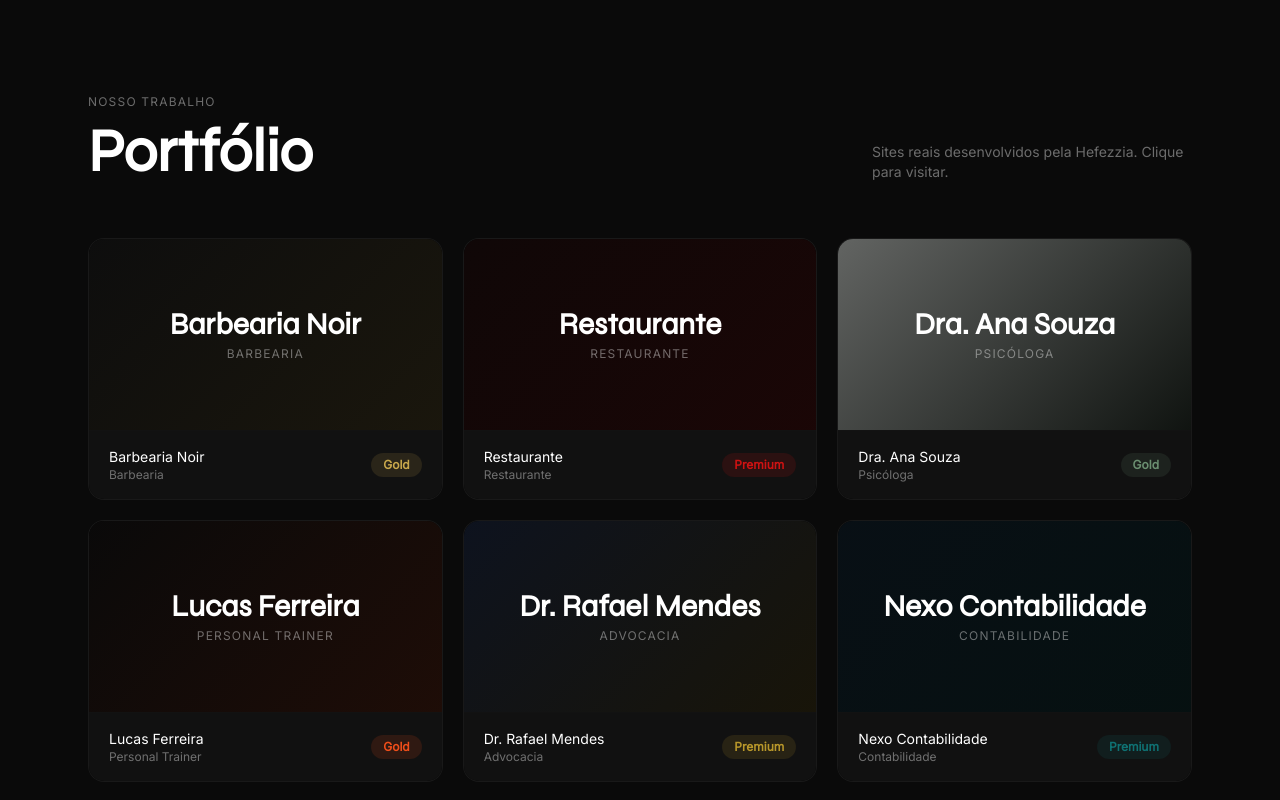
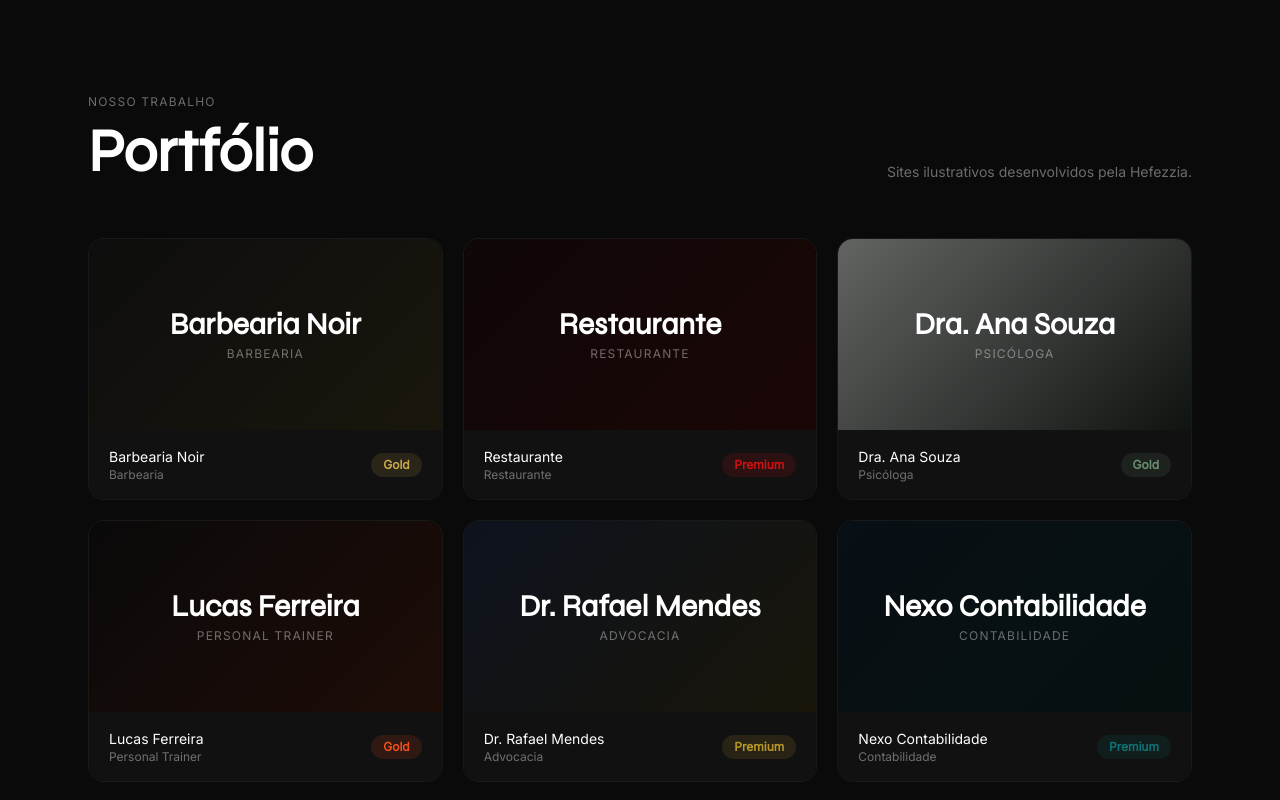
Before and after one commit to hefezzia/hefezzia-site, a Next.js app: page / in a window 1280 px wide. Shown: the part 892-1692 px from the top of the page. Built offline with nearby package versions, Linux system fonts and the light colour scheme.

Commit message:
Update page.tsx

```diff
--- a/app/page.tsx
+++ b/app/page.tsx
@@ -291,7 +291,7 @@ export default function Home() {
               <h2 className="font-display font-bold text-5xl md:text-6xl text-[var(--text-primary)] leading-none">Portfólio</h2>
             </div>
             <p className="font-body text-sm text-[var(--text-40)] max-w-xs">
-              Sites reais desenvolvidos pela Hefezzia. Clique para visitar.
+              Sites ilustrativos desenvolvidos pela Hefezzia.
             </p>
           </div>
 
```
